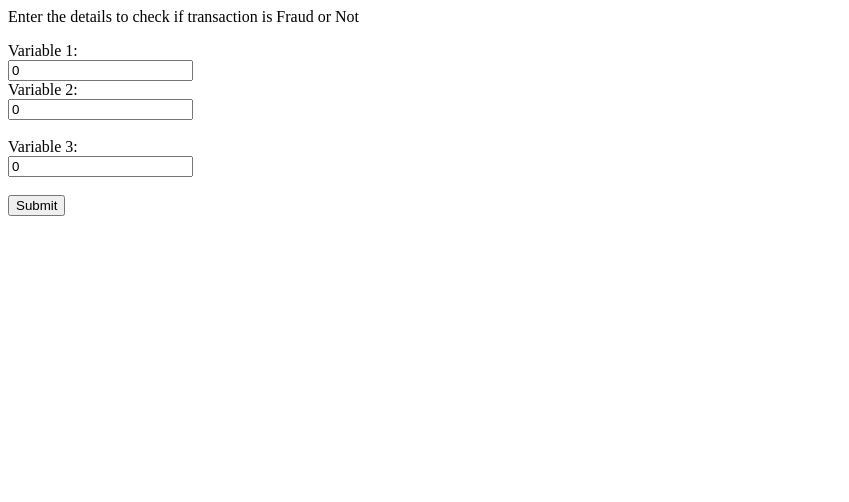
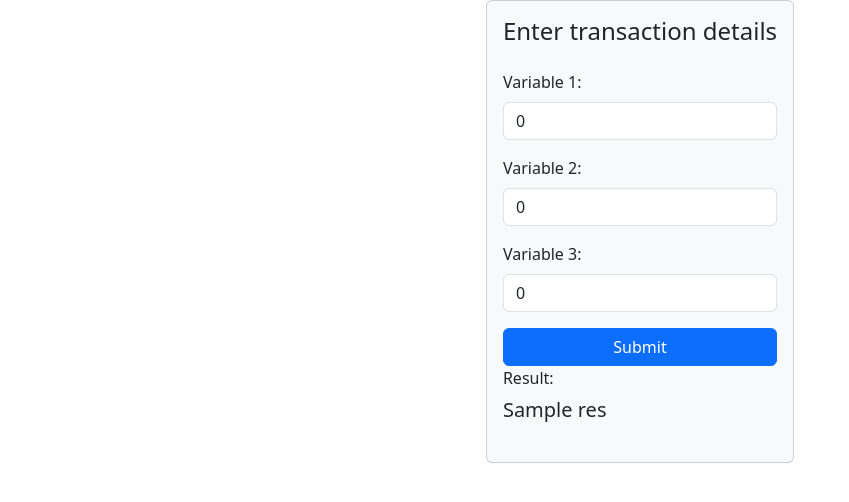
Before and after one commit to SudhanshuCHAUDHARI/creditcardfraud, a Flask app: template templates/index.html in a window 1280 px wide. Shown: the top 502 px of the page, without its empty margins (0-849 px from the left). Run offline with Flask 2, Linux system fonts and the light colour scheme; the template is opened without the code that fills it: most values are stand-ins (such as "Sample title", 1, 10 or a date in 2020).

Commit message:
Update index.html

```diff
--- a/templates/index.html
+++ b/templates/index.html
@@ -1,17 +1,41 @@
-<html>
-<body>
+<!doctype html>
+<html lang="en">
+  <head>
+    <meta charset="utf-8">
+    <meta name="viewport" content="width=device-width, initial-scale=1">
+    <title>Bootstrap demo</title>
+    <link href="https://cdn.jsdelivr.net/npm/bootstrap@5.3.0-alpha1/dist/css/bootstrap.min.css" rel="stylesheet" integrity="sha384-GLhlTQ8iRABdZLl6O3oVMWSktQOp6b7In1Zl3/Jr59b6EGGoI1aFkw7cmDA6j6gD" crossorigin="anonymous">
+  </head>
+  <body>
 
-<p> Enter the details to check if transaction is Fraud or Not
-<form action="/sub" method="POST">
-  <label for="v1"> Variable 1:</label><br>
-  <input type="text" id="v1" name="v1" value="0"><br>
-  <label for="v2">Variable 2:</label><br>
-  <input type="text" id="v2" name="v2" value="0"><br><br>
-  <label for="v3">Variable 3:</label><br>
-  <input type="text" id="v3" name="v3" value="0"><br><br>
+  <div class="h-100 d-flex align-items-center justify-content-center">
 
-  <input type="submit" value="Submit">
-</form>
-</body>
+	<form action="/sub" method="POST" class="card p-3 bg-light">
+		<div class="mb-3">
+		  	<h4>Enter transaction details</h4>
+		</div>
 
+		<div class="mb-3">
+		  	<label for="v1" class="form-label">Variable 1:</label>
+		  	<input type="text" class="form-control" id="v1" name="v1" value="0">
+		</div>
+		<div class="mb-3">
+		  	<label for="v2" class="form-label">Variable 2:</label>
+		  	<input type="text" class="form-control" id="v2" name="v2" value="0">
+		</div>
+		<div class="mb-3">
+		  	<label for="v3" class="form-label">Variable 3:</label>
+		  	<input type="text" class="form-control" id="v3" name="v3" value="0">
+		</div>
+
+		 <button type="submit" class="btn btn-primary">Submit</button>
+		 <div class="mb-3">
+		 	<label for="v3" class="form-label">Result:</label>
+		  		<h5>{{ res }}</h5>
+		</div>
+	</form>
+
+	</div>
+    <script src="https://cdn.jsdelivr.net/npm/bootstrap@5.3.0-alpha1/dist/js/bootstrap.bundle.min.js" integrity="sha384-w76AqPfDkMBDXo30jS1Sgez6pr3x5MlQ1ZAGC+nuZB+EYdgRZgiwxhTBTkF7CXvN" crossorigin="anonymous"></script>
+  </body>
 </html>
```
